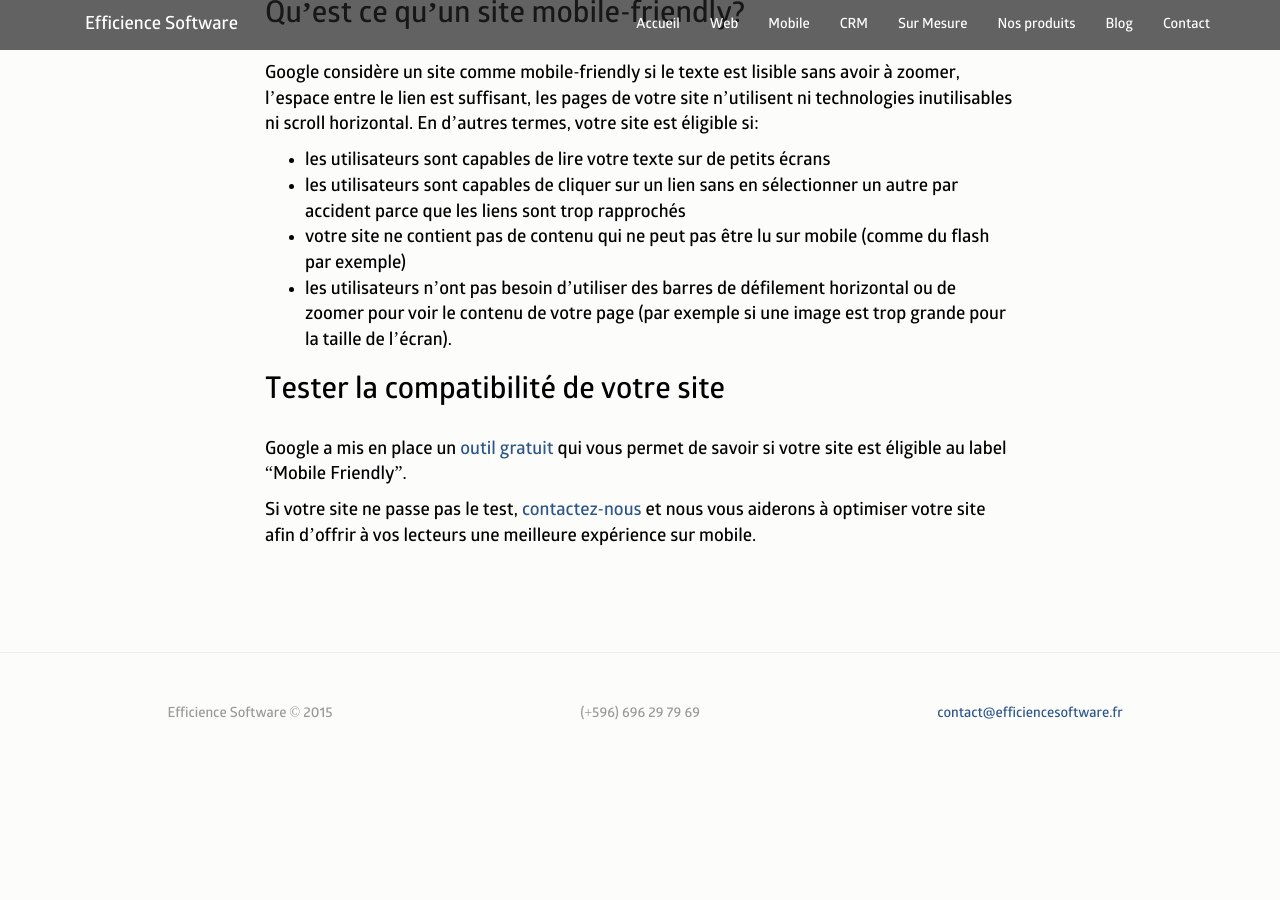
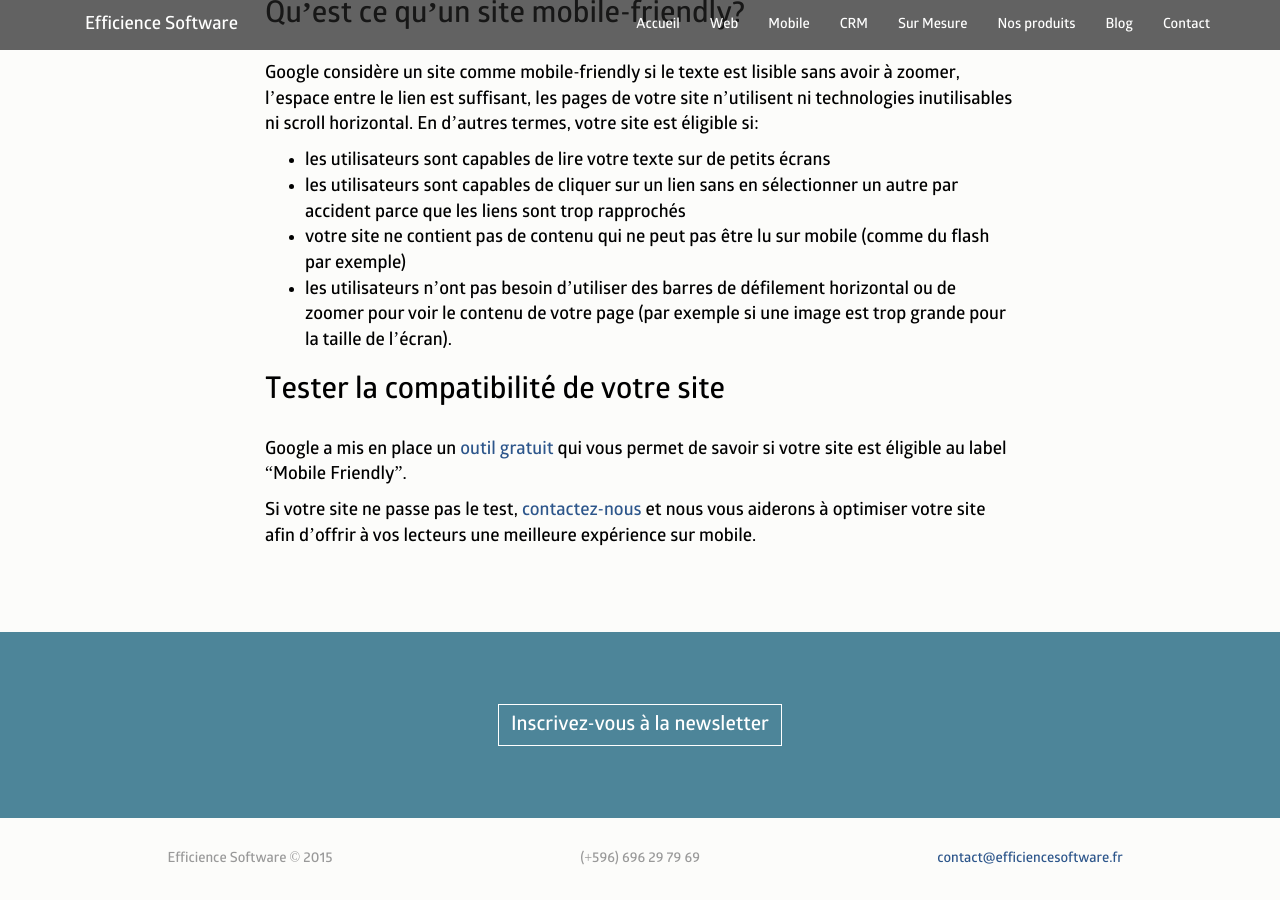
Before and after one commit to efficience-software/efficience-software.github.io, a Jekyll site: the page built from _posts/2015-05-10-mobile-friendly.markdown, in a window 1280 px wide and 900 px high, scrolled down 1024 px. Built offline with Jekyll 4.4.1, drawn with Linux system fonts in a browser that asks for light colours; nearby versions of some CDN libraries; some web fonts are replaced; comment, search, counter and statistics services are not loaded; before the commit the page ends 1779 px from its top, so only the background shows below that.

Commit message:
add subscription section

```diff
--- /dev/null
+++ b/_includes/subscription.html
@@ -0,0 +1,5 @@
+<section class="call-to-action">
+  <div class="container">
+    <a class="btn btn-default" target="_blank" href="http://eepurl.com/boFhBL" role="button">Inscrivez-vous à la newsletter</a>
+  </div>
+</section>
--- a/_layouts/post.html
+++ b/_layouts/post.html
@@ -19,7 +19,7 @@
         </div>
 			</div>
     </div>
-    <hr>
+    {% include subscription.html %}
     {% include footer.html %}
     {% include js.html %}
   </body>
```
Also changed, not shown: _layouts/notes.html (+1 -7 lines).
